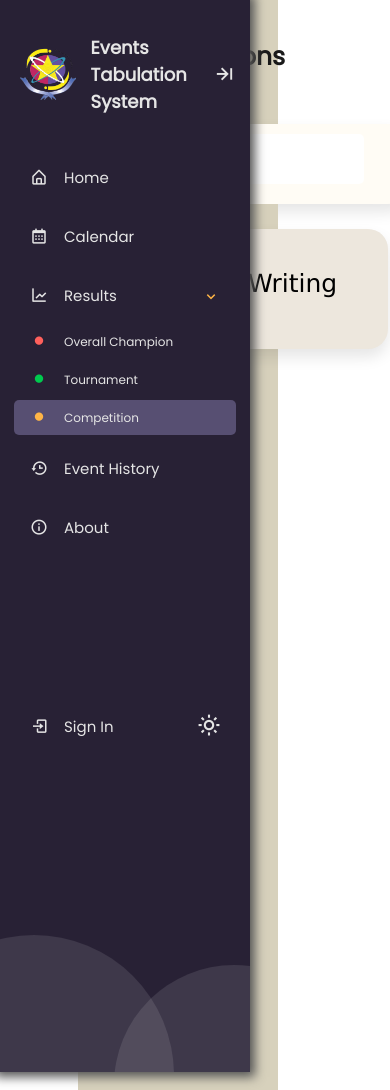
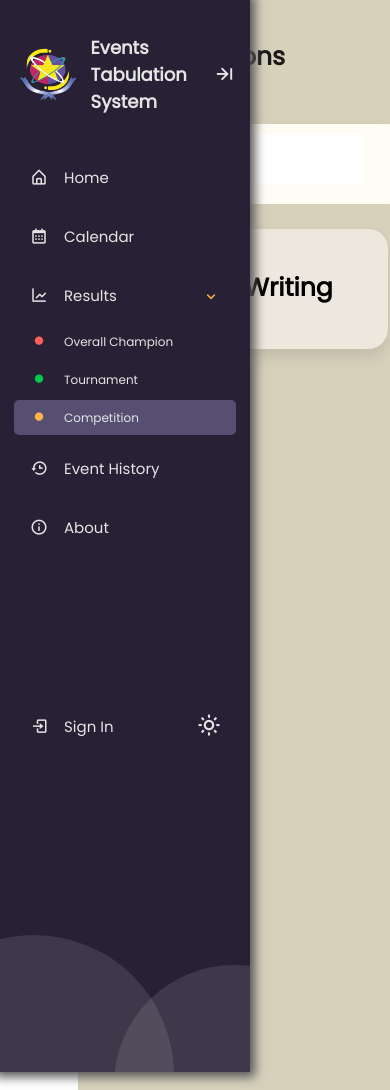
Before and after one commit to rhenzcasunuran/ETS, a PHP site: page /COM-student_page.php in a window 390 px wide; the page is wider, and only the part inside the window is pictured. Run offline with PHP 8.4, Linux system fonts and the light colour scheme; data comes from the database, SQL or seed files in the repository.

Commit message:
Add files via upload

```diff
--- a/COM-student_page/COM-student_accordion.php
+++ b/COM-student_page/COM-student_accordion.php
@@ -24,7 +24,8 @@ $result = $conn->query($sql);
 
 // If there are competitions, generate HTML code for each of them
 if ($result->num_rows > 0) {
-    ?> <script type="text/javascript">document.getElementById('empty').remove();</script>
+    ?> <script type="text/javascript">document.getElementById('empty').remove();
+    document.getElementById('search').style.display = 'block';</script>
     <?php
     while($row = $result->fetch_assoc()) {
         $competition_id = $row["competition_id"];
--- a/COM-student_page/COM-student_page.css
+++ b/COM-student_page/COM-student_page.css
@@ -96,7 +97,6 @@ input:focus {
 button {
     color: black;
     font-size: 25px;
-    font-family: verdana;
     border: none;
     padding-left: 70px;
     padding-top: 40px;
@@ -291,17 +292,15 @@ i.fa-search {
 }
 .diamondText {
     transform: rotate(-45deg);
-    font-family: verdana;
     font-size: 15px;
     color: white;
     margin: auto;
 }
 .winnerDetails {
-    text-shadow: 0 0 3px black, 0 0 3px black;
+    font-weight: bold;
     text-align:center;
-    font-family: verdana;
     font-size: 15px;
-    color: white;
+    color: var(--color-body);
     margin-top: 8px;
 }
 td {
@@ -354,10 +353,15 @@ table {
 .accordion {
     background-color: var(--color-accordion);
     color: var(--color-text);
+    font-weight: bold;
 }
 .sign-in-button {
     min-height: 40px !important;
-    width: 250px !important;
+    width: 96% !important;
+}
+.close {
+    margin-top: -50px !important;
+    float: right;
 }
 .popup-card {
     min-width: 300px !important;
@@ -380,7 +390,7 @@ table {
         width: 100% !important;
     }
     .actualbody {
-        width: 100% !important;
+        width: 83.5% !important;
         min-height: 105vh !important;
     }
     button {
@@ -397,11 +407,17 @@ table {
         min-height: 127vh !important;
     }
     .sidebar.open ~ .home-section {
-        width: calc(100% - 190px) !important;
+        width: calc(100% - 70px) !important;
     }
     .sign-in-button {
         min-height: 40px !important;
-        width: 250px !important;
+        width: 96% !important;
+    }
+    .no-result {
+        margin-bottom: -100px;
+        margin-top: -60px;
+        height: 50%;
+        width: 100%;
     }
 }
 /* Styles for phone */
@@ -494,16 +510,15 @@ table {
         margin-top: -4px;
     }
     .winnerDetails {
-        text-shadow: 0 0 3px black, 0 0 3px black;
+        font-weight: bold;
         text-align:center;
-        font-family: verdana;
         font-size: 15px;
-        color: white;
+        color: var(--color-body);
         margin: auto;
     }
     .sign-in-button {
         min-height: 40px !important;
-        width: 250px !important;
+        width: 96% !important;
         min-width: 250px !important;
     }
 }
```
Also changed, not shown: other parts of COM-student_page/COM-student_page.css (+22 -14 lines), COM-student_page/no_result.png (added), COM-student_page/v2.png (added).
